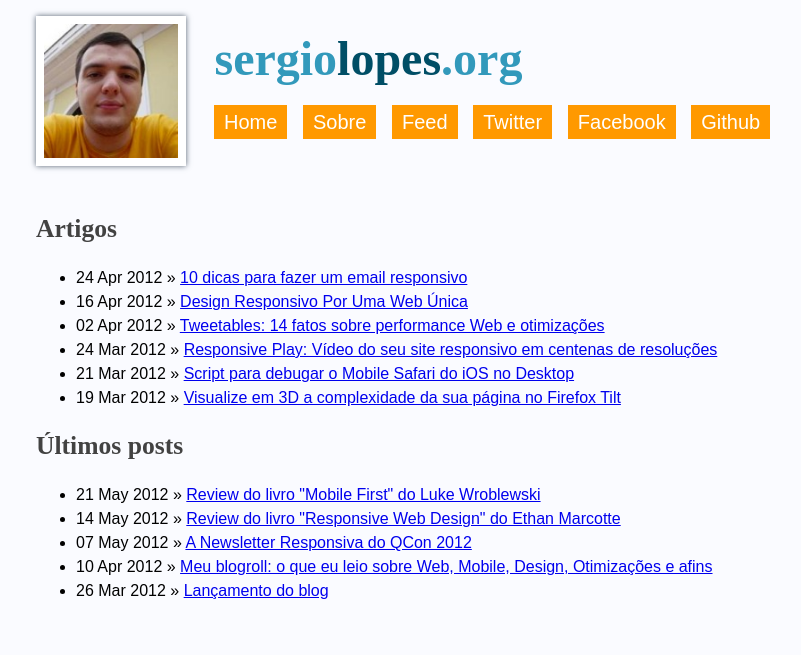
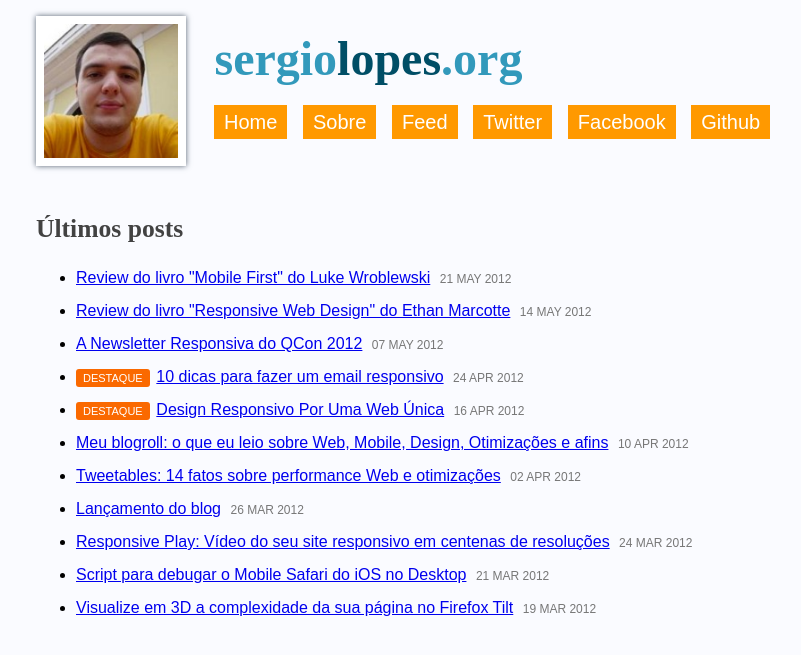
Before and after one commit to robersonupc/blog, a Jekyll site: the page built from index.md, in a window 1280 px wide. Shown: the top 655 px of the page, without its empty margins (154-955 px from the left). Built offline with Jekyll 4.4.1, drawn with Linux system fonts in a browser that asks for light colours; some web fonts are replaced; comment, search, counter and statistics services are not loaded.

Commit message:
home mais organizada, dica do paulo

```diff
--- a/_layouts/base.html
+++ b/_layouts/base.html
@@ -18,7 +18,7 @@
 	<link href='//fonts.googleapis.com/css?family=Droid+Sans:400,700|Droid+Sans+Mono|Droid+Serif:700|{{ page.googlefonts }}' rel='stylesheet' type='text/css'>
 
 	<!-- Estilos -->
-	<link rel="stylesheet" type="text/css" href="/style.css?7">
+	<link rel="stylesheet" type="text/css" href="/style.css?8">
 	{% if page.css %}
 		<link rel="stylesheet" type="text/css" href="{{ page.css }}">
 	{% endif %}
--- a/_posts/2012-04-16-responsive-web-design.html
+++ b/_posts/2012-04-16-responsive-web-design.html
@@ -13,6 +13,8 @@ category: mobile
 description: Responsive Web Design para um único site funcionar em todos os dispositivos. [artigo completo e interativo]
 
 feedWarning: Esse post possui design e interatividade não suportados nos feeds RSS. Recomendo que visite a página e leia por lá. (é otimizado também para mobile)
+
+class: destaque
 ---
 
 <article>
--- a/index.md
+++ b/index.md
@@ -4,25 +4,16 @@ title: Home
 ogtype: website
 ---
 
-<h2>Artigos</h2>
-
-<ul class="posts">
-  {% for post in site.posts %}
-
-  	{% if post.draft != true and post.category != 'blog' %}
-    	<li><span>{{ post.date | date_to_string }}</span> &raquo; <a href="{{ post.url }}">{{ post.title }}</a></li>
-    {% endif %}
-
-  {% endfor %}
-</ul>
-
 <h2>Últimos posts</h2>
 
 <ul class="posts">
   {% for post in site.posts %}
 
-  	{% if post.draft != true and post.category == 'blog' %}
-    	<li><span>{{ post.date | date_to_string }}</span> &raquo; <a href="{{ post.url }}">{{ post.title }}</a></li>
+  	{% if post.draft != true %}
+    	<li class="{{ post.class }}">
+          <a href="{{ post.url }}">{{ post.title }}</a>
+          <span class="date">{{ post.date | date_to_string }}</span>
+      </li>
     {% endif %}
 
   {% endfor %}
```
Also changed, not shown: _includes/css/base.css (+22 -0 lines), _posts/2012-04-24-email-newsletter-mobile-responsivo.md (+2 -0 lines).
